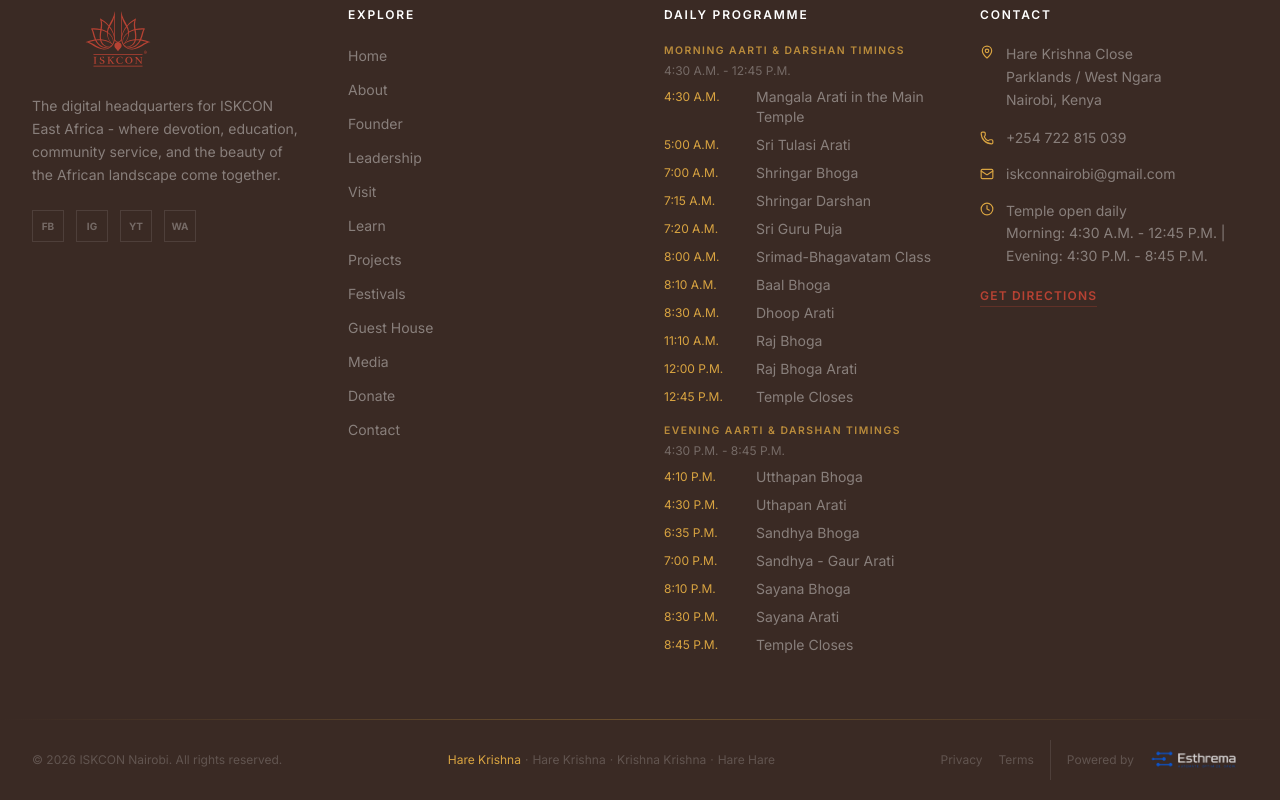
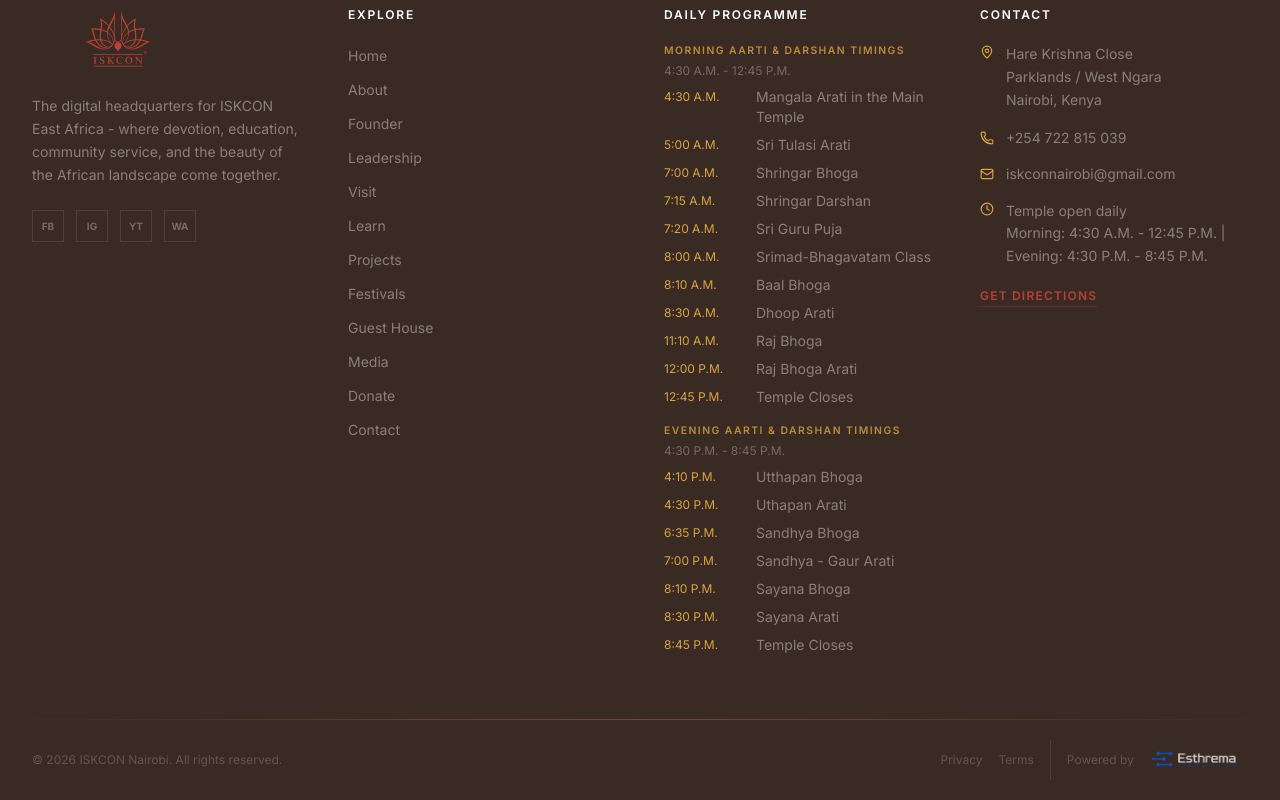
Before and after one commit to mongaremanfredo/iskcon-nairobi, a Next.js app: page / in a window 1280 px wide. Shown: the part 10213-11013 px from the top of the page. Built offline with nearby package versions, Linux system fonts and the light colour scheme.

Commit message:
Simplify footer bottom row

```diff
--- a/src/components/layout/Footer.tsx
+++ b/src/components/layout/Footer.tsx
@@ -118,19 +118,10 @@ export default function Footer() {
 
       <div className="content-width section-padding py-5">
         <div className="flex flex-col sm:flex-row items-center justify-between gap-3">
-          <p className="font-inter text-white/20 text-xs">
+          <p className="text-center font-inter text-white/20 text-xs sm:text-left">
             © {new Date().getFullYear()} ISKCON Nairobi. All rights reserved.
           </p>
-          <div className="flex items-center gap-1 font-inter text-white/20 text-xs">
-            <span className="text-gold">Hare Krishna</span>
-            <span>·</span>
-            <span>Hare Krishna</span>
-            <span>·</span>
-            <span>Krishna Krishna</span>
-            <span>·</span>
-            <span>Hare Hare</span>
-          </div>
-          <div className="flex flex-wrap items-center justify-center gap-4">
+          <div className="flex flex-wrap items-center justify-center gap-4 sm:justify-end">
             <Link href="/privacy" className="font-inter text-white/20 text-xs hover:text-white/40 transition-colors">Privacy</Link>
             <Link href="/terms" className="font-inter text-white/20 text-xs hover:text-white/40 transition-colors">Terms</Link>
             <a
```
